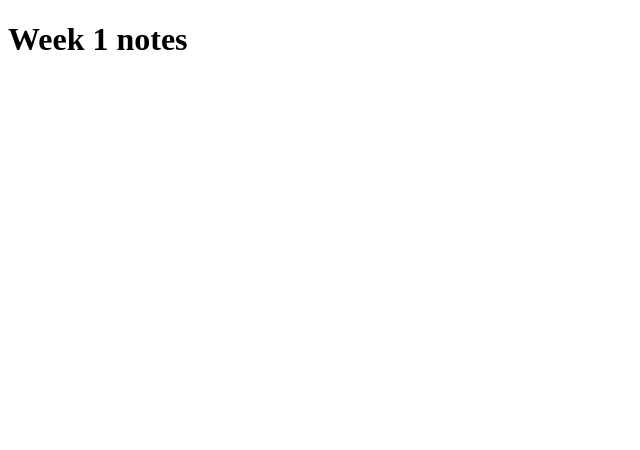
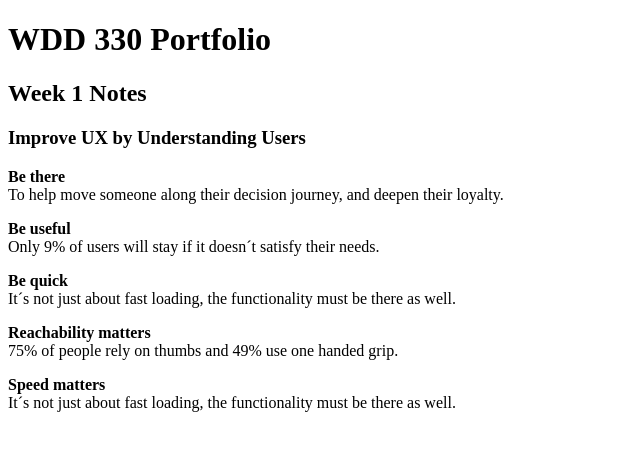
Before and after one commit to Alirio-Mieres/wdd-330, a plain HTML site: page week1/index.html in a window 1280 px wide. Shown: the whole page, without its empty margins (0-640 px from the left). Drawn offline with Linux system fonts and the light colour scheme.

Commit message:
update week1

```diff
--- a/week1/index.html
+++ b/week1/index.html
@@ -8,7 +8,28 @@
 
 </head>
 <body>
-  <h1>Week 1 notes</h1>
+  <h1>WDD 330 Portfolio</h1>
+  <h2>Week 1 Notes</h2>
+  <section>
+    <h3>Improve UX by Understanding Users</h3>
+  <p><strong>Be there</strong><br>
+    To help move someone along their decision journey, and deepen their loyalty.
+  </p>
+  <p><strong>Be useful</strong><br>
+    Only 9% of users will stay if it doesn´t satisfy their needs.
+  </p>
+  <p><strong>Be quick</strong><br>
+    It´s not just about fast loading, the functionality must be there as well.
+  </p>
+
+  <p><strong>Reachability matters</strong><br>
+    75% of people rely on thumbs and 49% use one handed grip.
+  </p>
+
+  <p><strong>Speed matters</strong><br>
+    It´s not just about fast loading, the functionality must be there as well.
+  </p>
+</section>
 
 
 </body>
```
